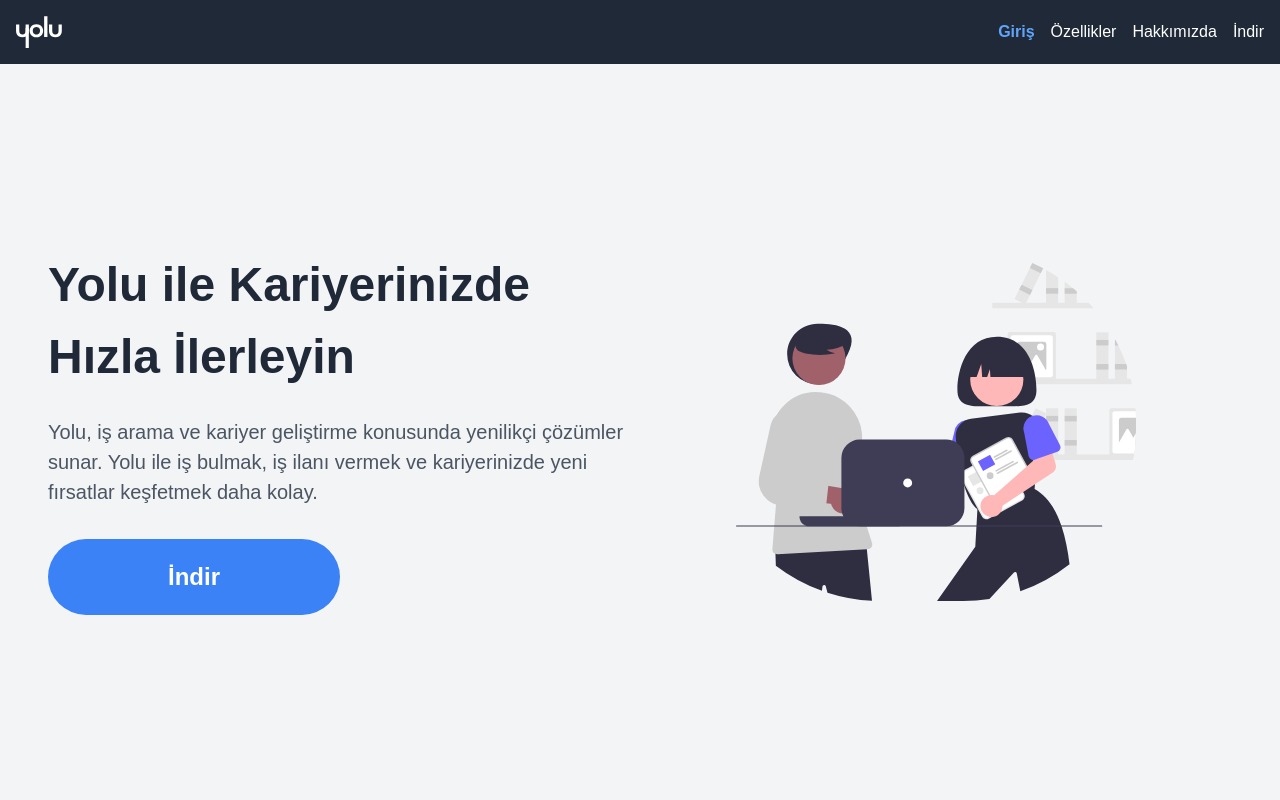
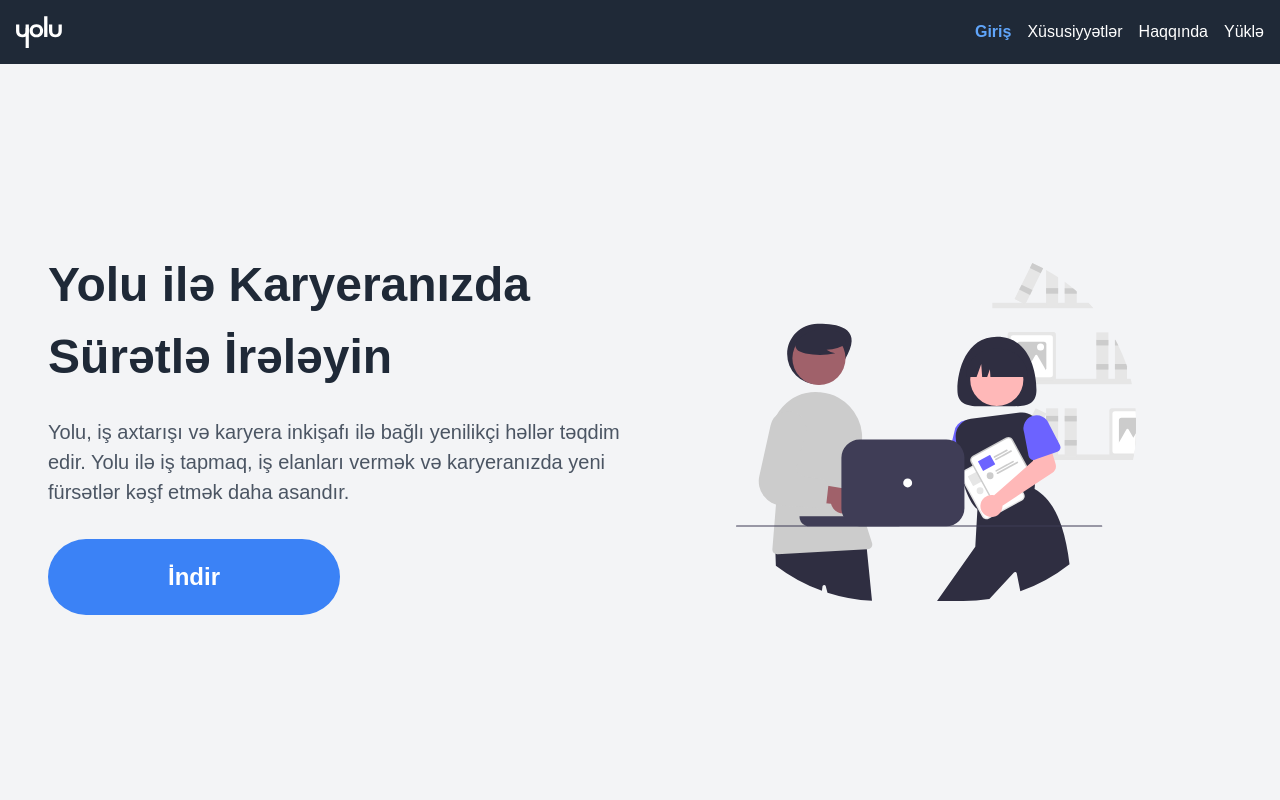
Before and after one commit to hazratAZE/yolu.app, a Next.js app: page / in a window 1280 px wide. Shown: the top 800 px of the page. Built offline with nearby package versions, Linux system fonts and the light colour scheme.

Commit message:
Added azeri texts for header and intro screens

```diff
--- a/src/app/components/Header.tsx
+++ b/src/app/components/Header.tsx
@@ -58,7 +58,7 @@ const Header = () => {
               activeSection === "features" ? "text-blue-400 font-bold" : ""
             }`}
           >
-            Özellikler
+            Xüsusiyyətlər
           </Link>
           <Link
             href="#about"
@@ -66,7 +66,7 @@ const Header = () => {
               activeSection === "about" ? "text-blue-400 font-bold" : ""
             }`}
           >
-            Hakkımızda
+            Haqqında
           </Link>
           <Link
             href="#download"
@@ -74,7 +74,7 @@ const Header = () => {
               activeSection === "download" ? "text-blue-400 font-bold" : ""
             }`}
           >
-            İndir
+            Yüklə
           </Link>
         </nav>
 
@@ -100,13 +100,13 @@ const Header = () => {
             Giriş
           </Link>
           <Link href="#features" onClick={() => setIsMenuOpen(false)}>
-            Özellikler
+            Xüsusiyyətlər
           </Link>
           <Link href="#about" onClick={() => setIsMenuOpen(false)}>
-            Hakkımızda
+            Haqqında
           </Link>
           <Link href="#download" onClick={() => setIsMenuOpen(false)}>
-            İndir
+            Yüklə
           </Link>
         </div>
       </nav>
--- a/src/app/components/Intro.tsx
+++ b/src/app/components/Intro.tsx
@@ -19,13 +19,13 @@ const Intro = () => {
         <div className="md:w-1/2 text-center md:text-left order-2 md:order-1">
           {/* Başlık */}
           <h1 className="font-bold text-gray-800 mb-6">
-            Yolu ile Kariyerinizde Hızla İlerleyin
+            Yolu ilə Karyeranızda Sürətlə İrələyin
           </h1>
           {/* Kısa Açıklama */}
           <p className="text-gray-600 max-w-2xl mx-auto mb-8">
-            Yolu, iş arama ve kariyer geliştirme konusunda yenilikçi çözümler
-            sunar. Yolu ile iş bulmak, iş ilanı vermek ve kariyerinizde yeni
-            fırsatlar keşfetmek daha kolay.
+            Yolu, iş axtarışı və karyera inkişafı ilə bağlı yenilikçi həllər
+            təqdim edir. Yolu ilə iş tapmaq, iş elanları vermək və karyeranızda
+            yeni fürsətlər kəşf etmək daha asandır.
           </p>
           {/* İndir Butonu */}
           <div className="flex justify-center md:justify-start">
--- a/src/app/globals.css
+++ b/src/app/globals.css
@@ -55,7 +55,7 @@ p {
     justify-content: center; /* Yolu ikonu ortalansın */
   }
   h1 {
-    font-size: 2rem; /* Mobilde başlık boyutunu küçült */
+    font-size: 1.75rem; /* Mobilde başlık boyutunu küçült */
   }
 
   p {
```
